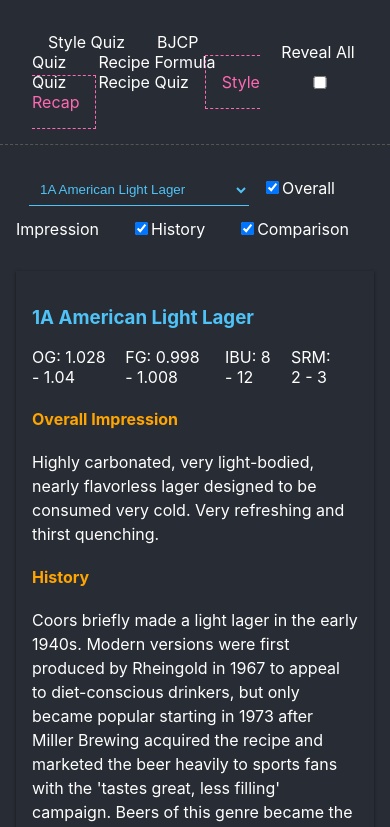
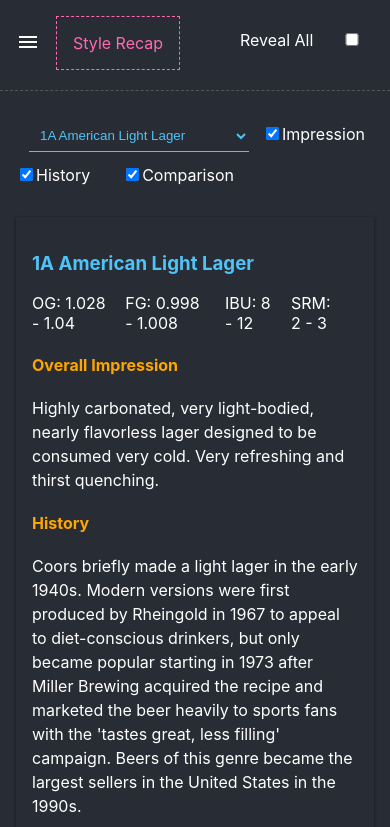
Before and after one commit to gthmb/bjcp_written_exam_study_guide, a React (Create React App) app: page /style-recap in a window 390 px wide. Shown: the top 827 px of the page. Built offline with nearby package versions, Linux system fonts and the light colour scheme.

Commit message:
mobile friendly menu

```diff
--- a/src/AppHeader.tsx
+++ b/src/AppHeader.tsx
@@ -1,28 +1,18 @@
 import React from 'react';
 import styled from 'styled-components';
-import { NavLink } from 'react-router-dom';
 import { AppContext } from './App';
+import AppMenu from './AppMenu';
 import { StyledControl } from './modules/RecipeQuiz/RecipeQuiz';
 
 const StyledHeader = styled.div`
-    padding: 2em;
+    padding: 1em 0;
     border-bottom: 1px dashed #555;
     display: inline-flex;
-    align-items: center;
     justify-content: space-between;
 `;
 
-const StyleNavLink = styled(NavLink)`
-    padding: 1em;
-
-    color: white;
-
-    text-decoration: none;
-
-    &.active {
-        color: hotpink;
-        border: 1px dashed hotpink;
-    }
+const RightControls = styled.div`
+    margin-top: 4px;
 `;
 
 const AppHeader: React.FunctionComponent<{ className?: string; toggleRevealAll: () => void }> = ({
@@ -33,14 +23,8 @@ const AppHeader: React.FunctionComponent<{ className?: string; toggleRevealAll:
 
     return (
         <StyledHeader className={className}>
-            <div>
-                <StyleNavLink to={'/style-quiz'}>Style Quiz</StyleNavLink>
-                <StyleNavLink to={'/bjcp-quiz'}>BJCP Quiz</StyleNavLink>
-                <StyleNavLink to={'/formula-quiz'}>Recipe Formula Quiz</StyleNavLink>
-                <StyleNavLink to={'/recipe-quiz'}>Recipe Quiz</StyleNavLink>
-                <StyleNavLink to={'/style-recap'}>Style Recap</StyleNavLink>
-            </div>
-            <div>
+            <AppMenu />
+            <RightControls>
                 <label>
                     Reveal All
                     <StyledControl
@@ -50,7 +34,7 @@ const AppHeader: React.FunctionComponent<{ className?: string; toggleRevealAll:
                         onChange={toggleRevealAll}
                     ></StyledControl>
                 </label>
-            </div>
+            </RightControls>
         </StyledHeader>
     );
 };
--- /dev/null
+++ b/src/AppMenu.tsx
@@ -0,0 +1,88 @@
+import React from 'react';
+import { NavLink, useLocation } from 'react-router-dom';
+import styled from 'styled-components';
+import MenuIcon from './icons/MenuIcon';
+import MenuOpenIcon from './icons/MenuOpenIcon';
+
+const Wrapper = styled.div`
+    display: flex;
+    flex-direction: row;
+    align-content: flex-start;
+    align-items: flex-start;
+
+    svg {
+        margin-top: -2px;
+    }
+`;
+
+const PaddedContainer = styled.div`
+    padding: 1em;
+`;
+
+const RouteLabel = styled(PaddedContainer)`
+    color: hotpink;
+    border: 1px dashed hotpink;
+`;
+
+const StyleNavLink = styled(NavLink)`
+    padding: 1em;
+
+    color: white;
+
+    text-decoration: none;
+
+    &.active {
+        color: hotpink;
+        border: 1px dashed hotpink;
+    }
+`;
+
+const MenuList = styled.div`
+    display: flex;
+    flex-direction: column;
+    /* display: none; */
+`;
+
+const routeMap = [
+    { path: '/style-quiz', label: 'Style Quiz' },
+    { path: '/bjcp-quiz', label: 'BJCP Quiz' },
+    { path: '/formula-quiz', label: 'Recipe Formula Quiz' },
+    { path: '/recipe-quiz', label: 'Recipe Quiz' },
+    { path: '/style-recap', label: 'Style Recap' },
+];
+
+const AppMenu: React.FunctionComponent<{}> = () => {
+    const [menuOpened, setMenuOpened] = React.useState(false);
+
+    const toggleMenuOpened = () => {
+        setMenuOpened(!menuOpened);
+    };
+
+    const pathname = useLocation().pathname;
+    const routeLabel = routeMap.find((route) => pathname.includes(route.path))?.label;
+
+    return (
+        <Wrapper>
+            <PaddedContainer onClick={toggleMenuOpened}>
+                {!menuOpened && <MenuIcon />}
+                {menuOpened && <MenuOpenIcon />}
+            </PaddedContainer>
+            {menuOpened && (
+                <MenuList onClick={toggleMenuOpened}>
+                    {routeMap.map(({ path, label }) => (
+                        <StyleNavLink key={path} to={path}>
+                            {label}
+                        </StyleNavLink>
+                    ))}
+                </MenuList>
+            )}
+            {!menuOpened && (
+                <RouteLabel>
+                    <span>{routeLabel}</span>
+                </RouteLabel>
+            )}
+        </Wrapper>
+    );
+};
+
+export default AppMenu;
--- /dev/null
+++ b/src/icons/MenuIcon.tsx
@@ -0,0 +1,15 @@
+import React from 'react';
+
+const MenuIcon: React.FunctionComponent<{ color?: string; size?: number }> = ({ color, size }) => (
+    <svg height={size} viewBox={`0 0 ${size} ${size}`} width={size}>
+        <path d="M0 0h24v24H0z" fill="none" />
+        <path fill={color} d="M3 18h18v-2H3v2zm0-5h18v-2H3v2zm0-7v2h18V6H3z" />
+    </svg>
+);
+
+MenuIcon.defaultProps = {
+    size: 24,
+    color: 'white',
+};
+
+export default MenuIcon;
--- /dev/null
+++ b/src/icons/MenuOpenIcon.tsx
@@ -0,0 +1,18 @@
+import React from 'react';
+
+const MenuIcon: React.FunctionComponent<{ color?: string; size?: number }> = ({ color, size }) => (
+    <svg height={size} viewBox={`0 0 ${size} ${size}`} width={size}>
+        <path d="M0 0h24v24H0V0z" fill="none" />
+        <path
+            fill={color}
+            d="M3 18h13v-2H3v2zm0-5h10v-2H3v2zm0-7v2h13V6H3zm18 9.59L17.42 12 21 8.41 19.59 7l-5 5 5 5L21 15.59z"
+        />
+    </svg>
+);
+
+MenuIcon.defaultProps = {
+    size: 24,
+    color: 'white',
+};
+
+export default MenuIcon;
--- a/src/modules/StyleRecap/StyleRecap.tsx
+++ b/src/modules/StyleRecap/StyleRecap.tsx
@@ -79,7 +79,7 @@ const StyleRecap: React.FunctionComponent<{}> = () => {
         currentTarget: { value },
     }: React.FormEvent<HTMLSelectElement>) => {
         setAnchor(value);
-        window.location.href = `/style-recap/#/${value}`;
+        window.location.href = `/style-recap/#${value}`;
     };
 
     return (
@@ -104,7 +104,7 @@ const StyleRecap: React.FunctionComponent<{}> = () => {
                         checked={enabledSections.impression}
                         readOnly
                     />
-                    Overall Impression
+                    Impression
                 </label>
                 <label>
                     <input
@@ -131,7 +131,7 @@ const StyleRecap: React.FunctionComponent<{}> = () => {
                         odd = style.meta_style.id !== metaId ? !odd : odd;
                         metaId = style.meta_style.id;
 
-                        const id = `/${style.meta_style.id}-${style.sub_style_id}`;
+                        const id = `${style.meta_style.id}-${style.sub_style_id}`;
                         return (
                             <StyleCard key={id} id={id} className={odd ? 'odd' : 'even'}>
                                 <h3>
```
Also changed, not shown: 1 other file (tests, documents, lock files or other folders).
